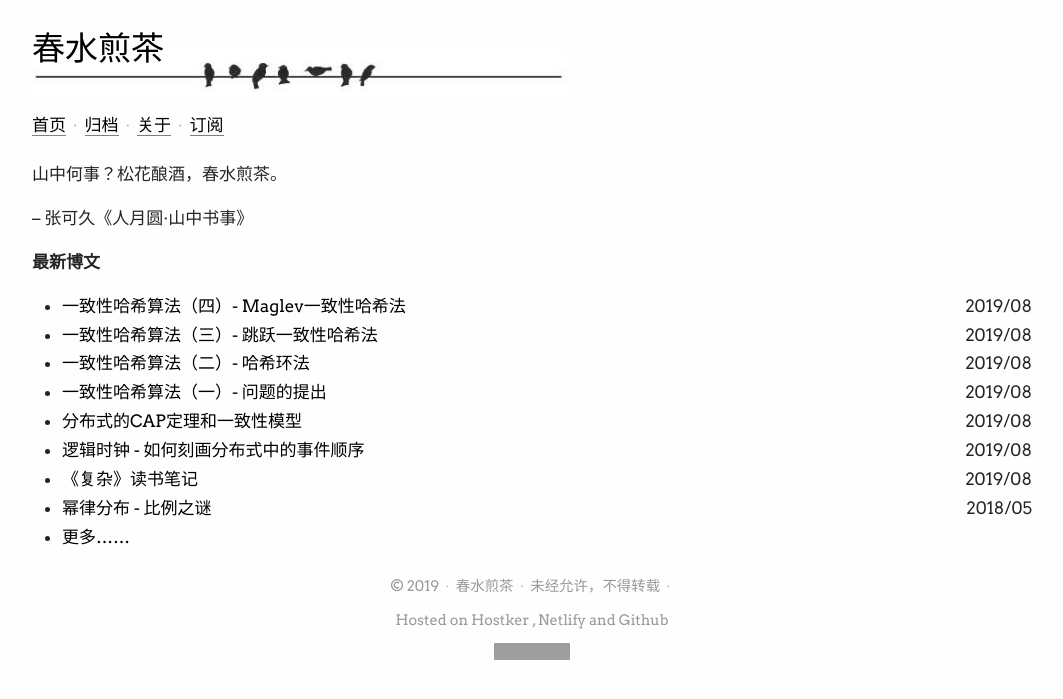
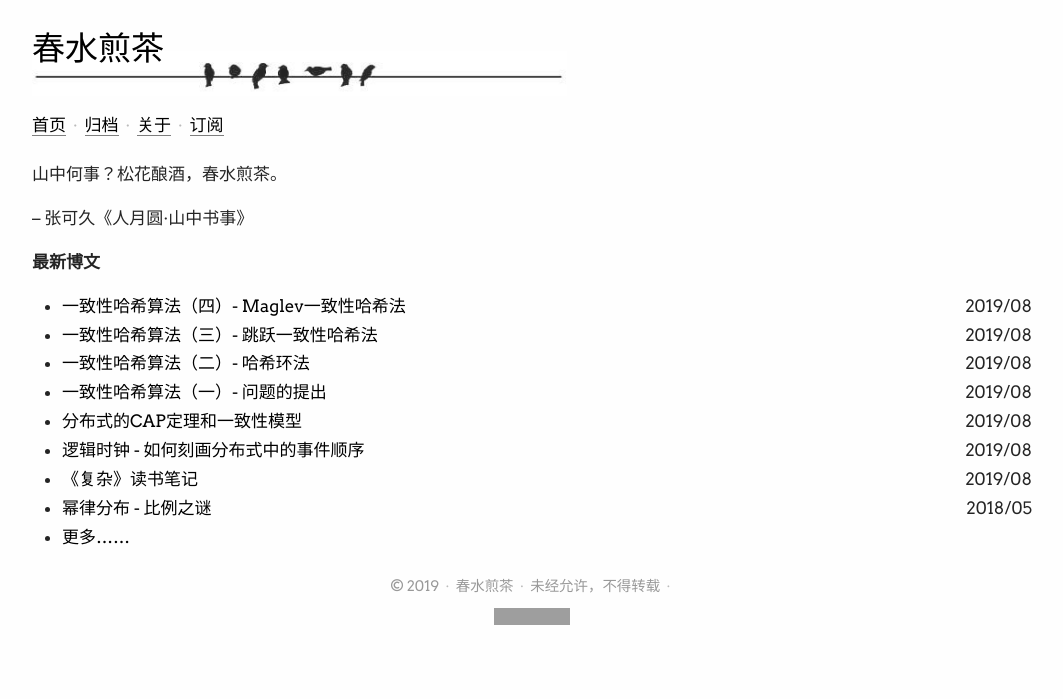
Before and after one commit to gfphoto/writings.sh, a Jekyll site: the page built from index.md, in a window 1280 px wide. Shown: the top 699 px of the page, without its empty margins (108-1171 px from the left). Built offline with Jekyll 4.4.1, drawn with Linux system fonts in a browser that asks for light colours; some web fonts are replaced; grey boxes are pictures that could not be loaded.

Commit message:
Fix footer

```diff
--- a/_includes/footer.html
+++ b/_includes/footer.html
@@ -12,12 +12,6 @@
     <!--   <span class="icon-activity"></span> status -->
     <!-- </a> -->
   <div/>
-  <div class="thanks-to">
-    Hosted on
-    <a href="https://i.zhujike.com/flag/13188" target="_blank" > Hostker </a>,
-    <a href="https://app.netlify.com/sites/writings-sh/deploys" target="_blank" > Netlify </a> and
-    <a href="https://github.com/hit9/writings.sh"> Github </a>
-  </div>
   <div class="uptime-badge">
     <a class="icon-wrapper" href="https://stats.uptimerobot.com/jv6RVHn6rl" title="最近30天可用率" target="_blank">
       <img class="badge" alt="UptimeRobot" src="https://img.shields.io/uptimerobot/ratio/m783450200-5bf5289a5ee7900f651b344f?style=flat">
--- a/assets/src/css/style.css
+++ b/assets/src/css/style.css
@@ -157,7 +157,7 @@ footer {
 }
 footer a:link { color: #999; }
 footer a:visited { color: #999; }
-footer .thanks-to, footer .uptime-badge { margin-top: 10px; }
+footer .uptime-badge { margin-top: 10px; }
 footer img.badge { height: 17px; }
 
 /* Headings */
@@ -552,7 +552,7 @@ a.icon-wrapper:hover {
   /* Recover the header h1 margin-bottom */
   header h1 { margin-bottom: 30px; }
   /* Won't display host-by */
-  .thanks-to, .uptime-badge { display: none; }
+  .uptime-badge { display: none; }
 }
 
 /* Desktop */
```
Also changed, not shown: assets/css/style.min.css.
